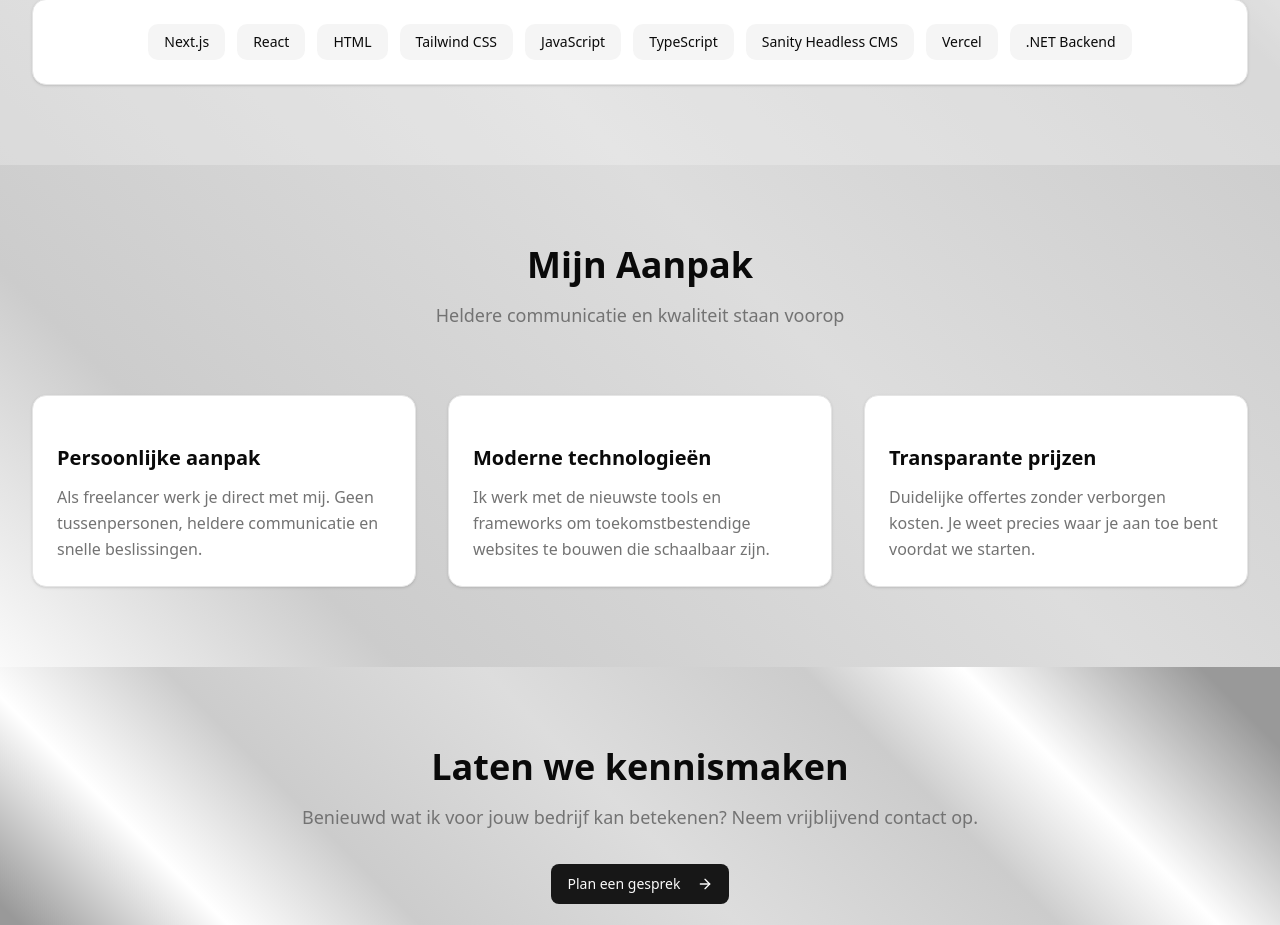
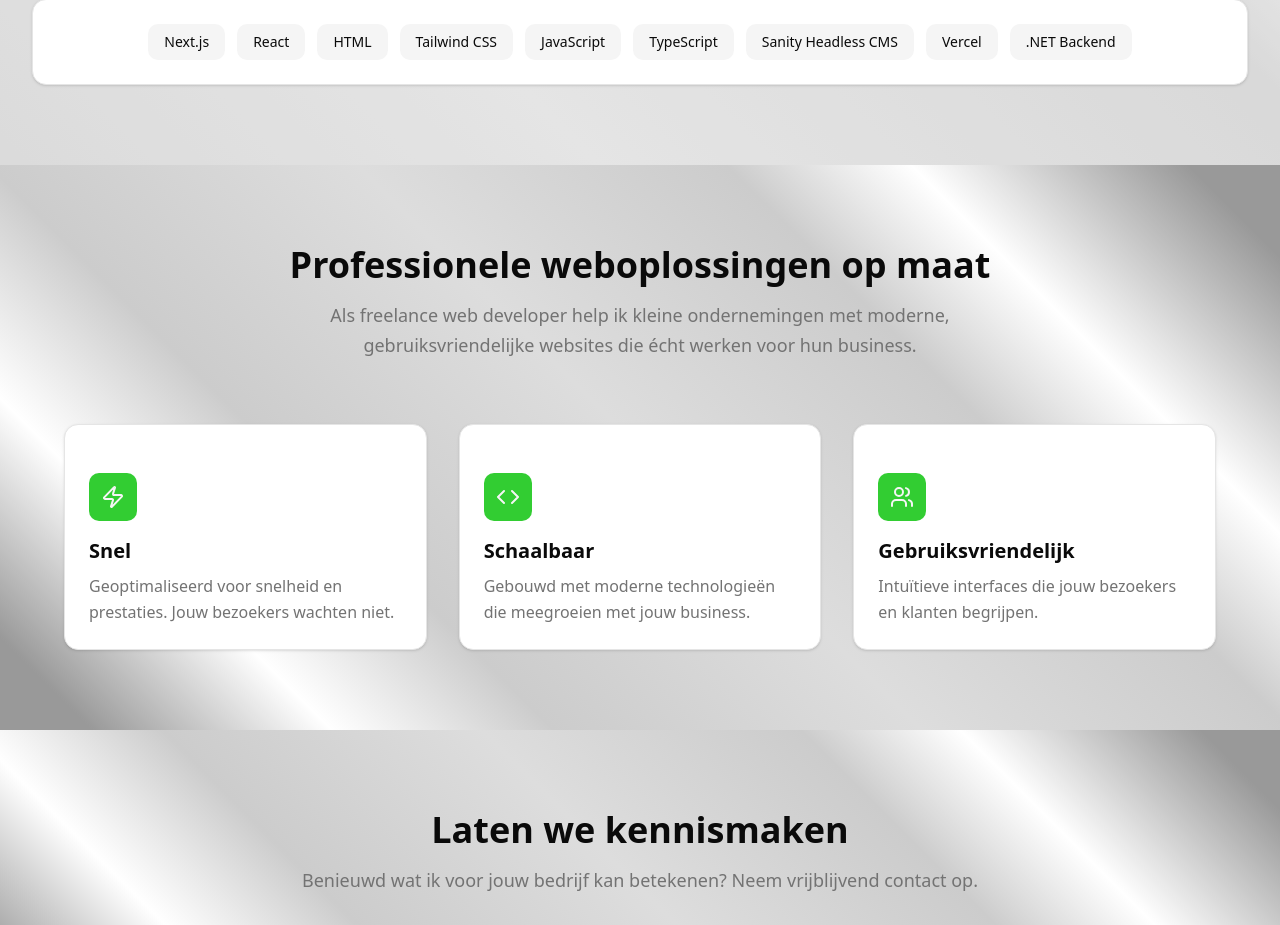
Before and after one commit to RAlmanzo/ar_easyweb, a Next.js app: page /about in a window 1280 px wide. Shown: the part 1022-1947 px from the top of the page. Built offline with nearby package versions, Linux system fonts and the light colour scheme.

Commit message:
Import aboutsection and create constant aboutcontent

```diff
--- a/src/app/about/page.tsx
+++ b/src/app/about/page.tsx
@@ -1,11 +1,12 @@
 import Cta from "@/components/sections/cta";
 import { Button } from "@/components/ui/button";
 import { Card, CardContent } from "@/components/ui/card";
-import { fadeInLeft, fadeInRight, fadeInUp, scaleIn } from "@/lib/animations";
+import { fadeInLeft, fadeInUp, scaleIn } from "@/lib/animations";
 import { ArrowRight } from "lucide-react";
 import * as motion from "motion/react-client"
 import Image from "next/image";
 import Link from "next/link";
+import Aboutsection from "@/components/sections/about";
 
 export default function About() {
     const tools = [
@@ -19,6 +20,11 @@ export default function About() {
         "Vercel",
         ".NET Backend",
     ]
+
+    const aboutContent = {
+        title: "Mijn Aanpak",
+        description: "Heldere communicatie en kwaliteit staan voorop",
+    }
 
     const approaches = [
         {
@@ -43,7 +49,6 @@ export default function About() {
         description: "Benieuwd wat ik voor jouw bedrijf kan betekenen? Neem vrijblijvend contact op.",
         buttonText: "Plan een gesprek",
     }
-
 
     return (
         <div className="min-h-screen overflow-x-hidden">
@@ -130,29 +135,7 @@ export default function About() {
                 </motion.div>
             </section>
 
-            <section className="py-20 px-4 sm:px-6 lg:px-8">
-                <div className="max-w-7xl mx-auto">
-                    <div className="text-center mb-16">
-                        <h2 className="text-3xl sm:text-4xl font-bold text-foreground mb-4 text-balance">Mijn Aanpak</h2>
-                        <p className="text-lg text-muted-foreground max-w-2xl mx-auto leading-relaxed text-pretty">
-                            Heldere communicatie en kwaliteit staan voorop
-                        </p>
-                    </div>
-
-                    <div className="grid md:grid-cols-3 gap-8">
-                        {approaches.map((approach, index) => (
-                            <div key={index}>
-                                <Card className="border-border shadow-sm h-full">
-                                    <CardContent className="pt-6">
-                                        <h3 className="text-xl font-semibold text-foreground mb-3">{approach.title}</h3>
-                                        <p className="text-muted-foreground leading-relaxed">{approach.description}</p>
-                                    </CardContent>
-                                </Card>
-                            </div>
-                        ))}
-                    </div>
-                </div>
-            </section>
+            <Aboutsection aboutContent={aboutContent} cardItems={approaches} />
 
             <Cta content={ctaContent} />
         </div>
```
